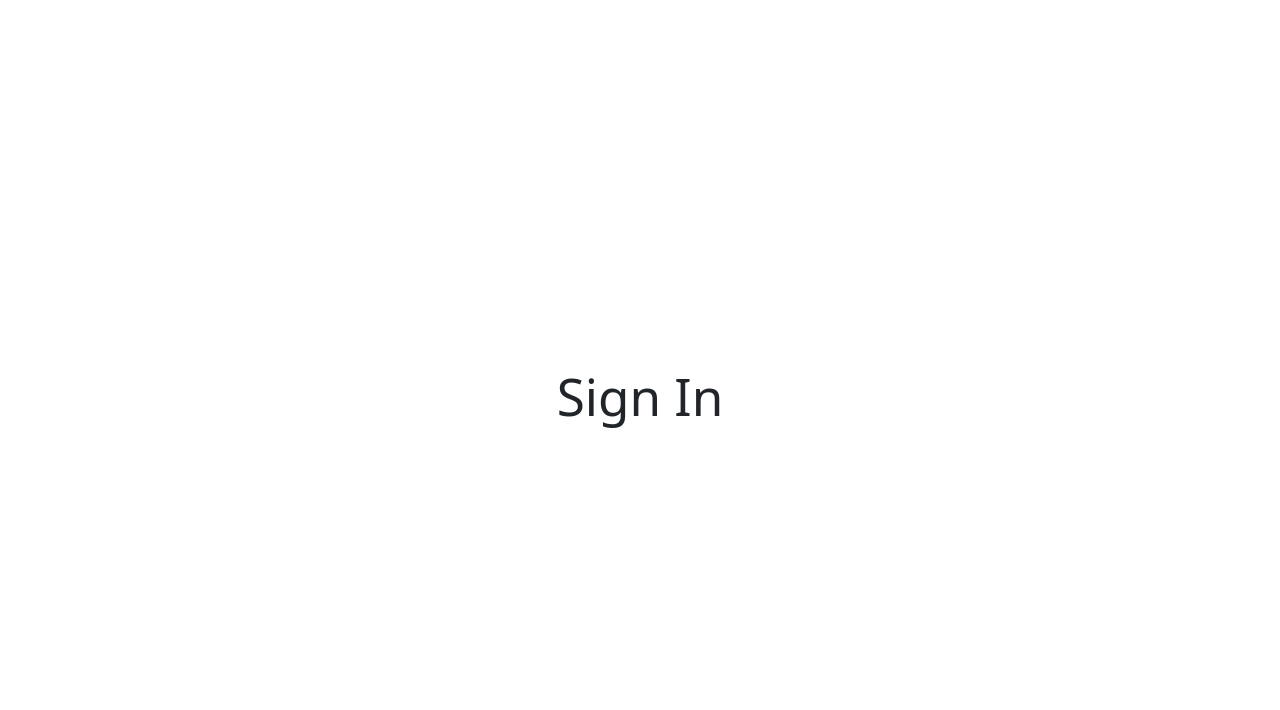
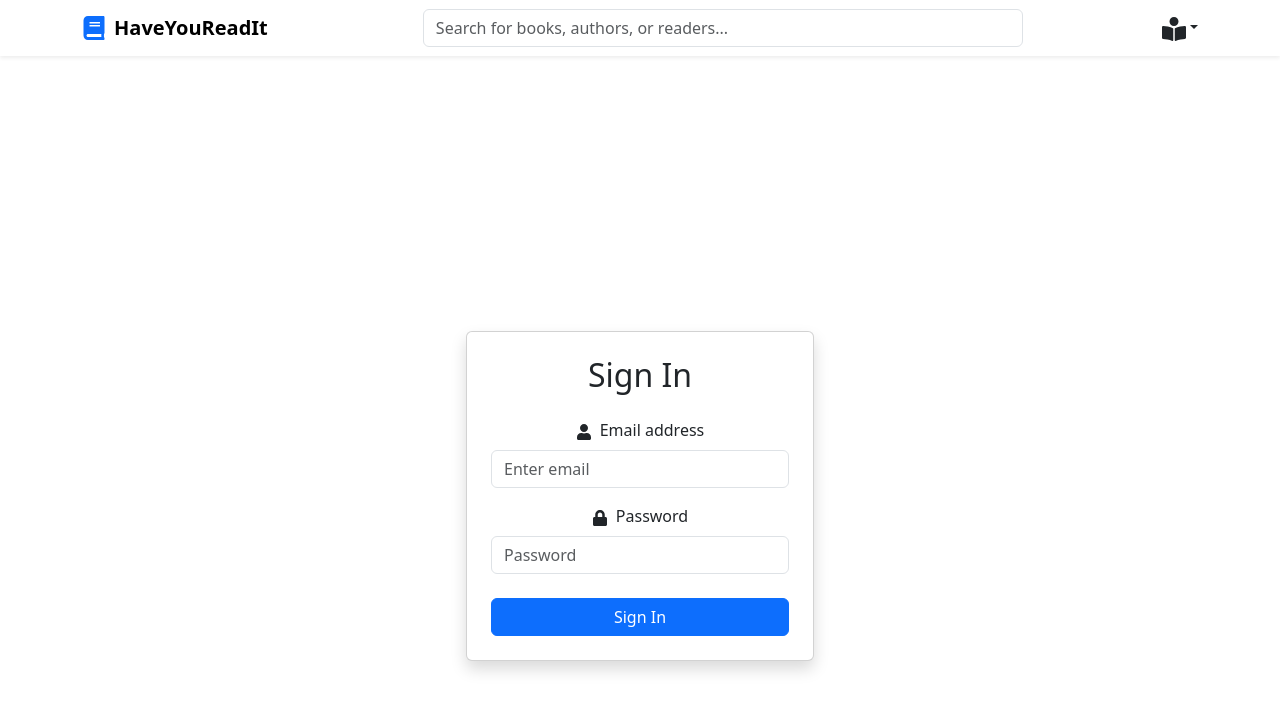
Before and after one commit to WRDelmanto/Have-You-Read-It, a React (Vite) app: page /signin in a window 1280 px wide. Shown: the top 710 px of the page. Built offline with nearby package versions, Linux system fonts and the light colour scheme.

Commit message:
Sign In page
Just testing

```diff
--- a/package.json
+++ b/package.json
@@ -16,7 +16,7 @@
     "react-bootstrap": "^2.10.9",
     "react-dom": "^19.0.0",
     "react-icons": "^5.5.0",
-    "react-router-dom": "^7.2.0"
+    "react-router-dom": "^7.4.0"
   },
   "devDependencies": {
     "@eslint/js": "^9.19.0",
--- a/src/pages/SignIn.jsx
+++ b/src/pages/SignIn.jsx
@@ -1,11 +1,72 @@
 import { Component } from "react";
+import { Container, Row, Col, Card, Form, Button } from "react-bootstrap";
+import { FaUser, FaLock } from "react-icons/fa";
+import NavBar from "../components/Navbar.jsx"; // assuming same location as in ReaderDetails
 
 class SignIn extends Component {
-  state = {};
+  state = {
+    email: "",
+    password: "",
+  };
+
+  handleChange = (e) => {
+    this.setState({ [e.target.name]: e.target.value });
+  };
+
+  handleSubmit = (e) => {
+    e.preventDefault();
+    const { email, password } = this.state;
+    // TODO: Add your sign-in logic here
+    console.log("Sign-in submitted:", email, password);
+  };
+
   render() {
+    const { email, password } = this.state;
+
     return (
       <>
-        <h1>Sign In</h1>
+        {/* Navigation Bar */}
+        <NavBar />
+
+        {/* Sign-In Form */}
+        <Container className="d-flex justify-content-center align-items-center min-vh-100" style={{ marginTop: "64px" }}>
+          <Row className="w-100 justify-content-center">
+            <Col md={6} lg={4}>
+              <Card className="p-4 shadow">
+                <h2 className="text-center mb-4">Sign In</h2>
+                <Form onSubmit={this.handleSubmit}>
+                  <Form.Group className="mb-3" controlId="formEmail">
+                    <Form.Label><FaUser className="me-2" />Email address</Form.Label>
+                    <Form.Control
+                      type="email"
+                      placeholder="Enter email"
+                      name="email"
+                      value={email}
+                      onChange={this.handleChange}
+                      required
+                    />
+                  </Form.Group>
+
+                  <Form.Group className="mb-4" controlId="formPassword">
+                    <Form.Label><FaLock className="me-2" />Password</Form.Label>
+                    <Form.Control
+                      type="password"
+                      placeholder="Password"
+                      name="password"
+                      value={password}
+                      onChange={this.handleChange}
+                      required
+                    />
+                  </Form.Group>
+
+                  <Button variant="primary" type="submit" className="w-100">
+                    Sign In
+                  </Button>
+                </Form>
+              </Card>
+            </Col>
+          </Row>
+        </Container>
       </>
     );
   }
```
Also changed, not shown: 1 other file (tests, documents, lock files or other folders).
